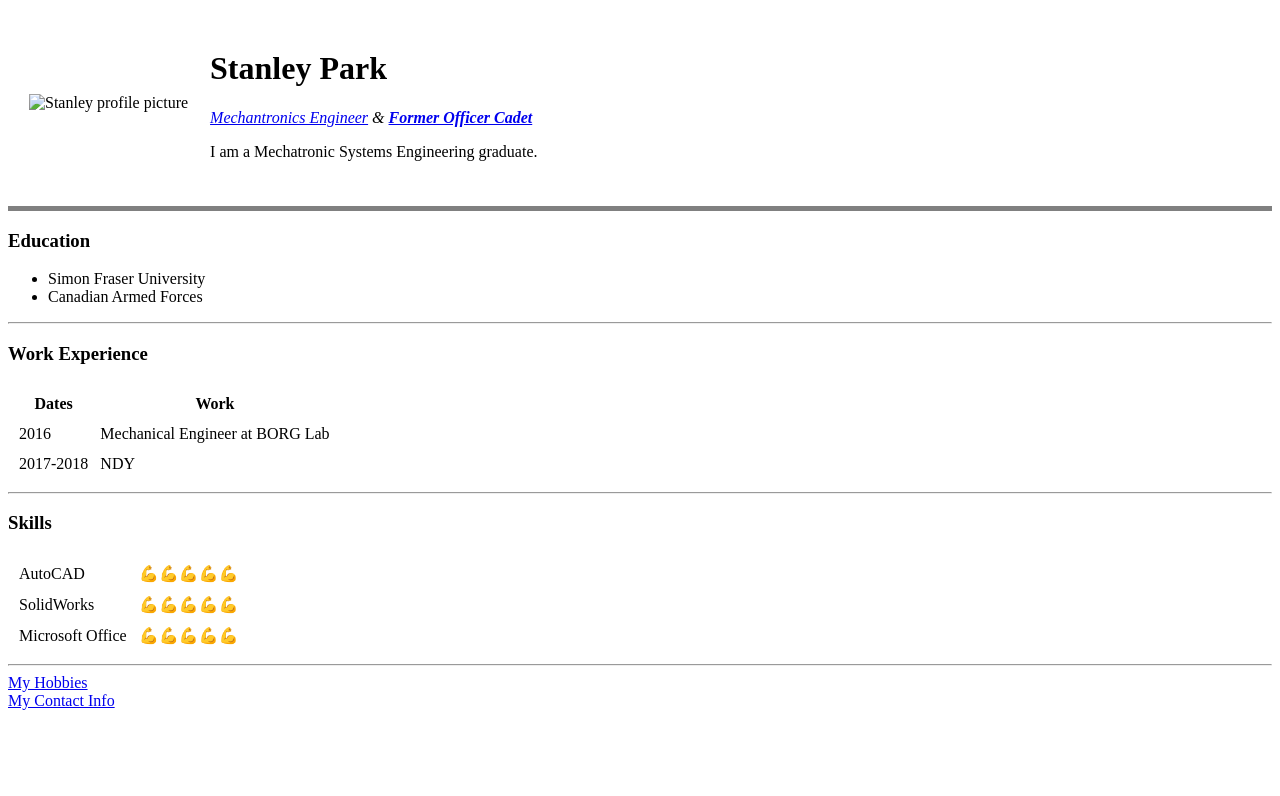
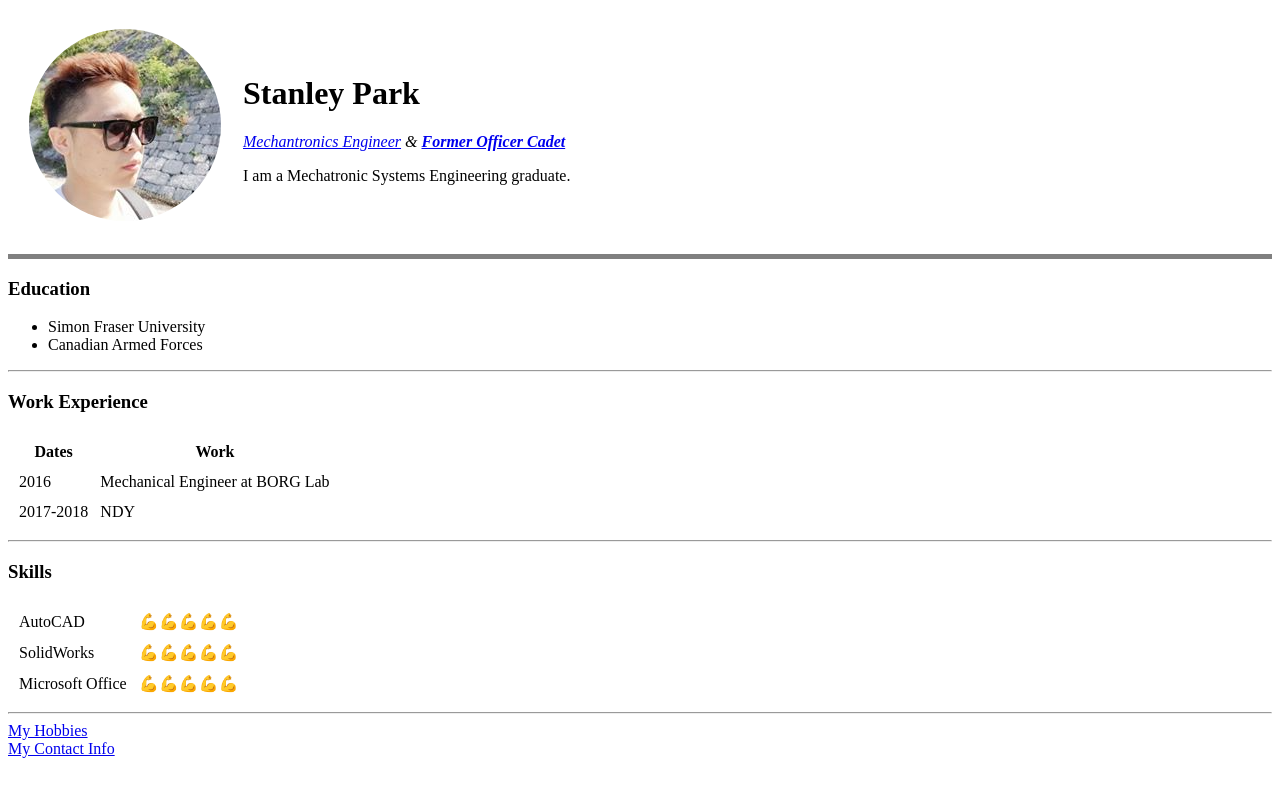
Before and after one commit to Baconditioner/cv, a plain HTML site: page index.html in a window 1280 px wide. Drawn offline with Linux system fonts and the light colour scheme.

Commit message:
fixed profile pic

```diff
--- a/index.html
+++ b/index.html
@@ -9,7 +9,7 @@
 <body>
   <table cellspacing="20">
     <tr>
-      <td><img src="images/profile.png" alt="Stanley profile picture"></td>
+      <td><img src="profile.png" alt="Stanley profile picture"></td>
       <td>
         <h1>Stanley Park</h1>
         <p><em><a href="http://www.sfu.ca/mechatronics.html">Mechantronics Engineer</a> & <strong><a href="https://www.canada.ca/en/department-national-defence/services/benefits-military/education-training/basic-training/recruit-school.html">Former
```
